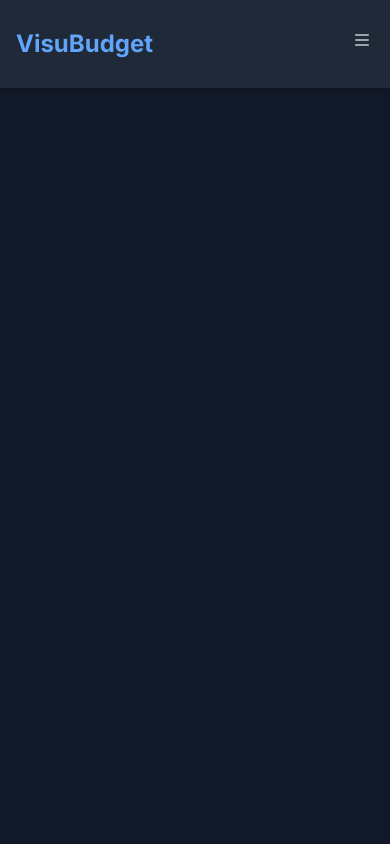
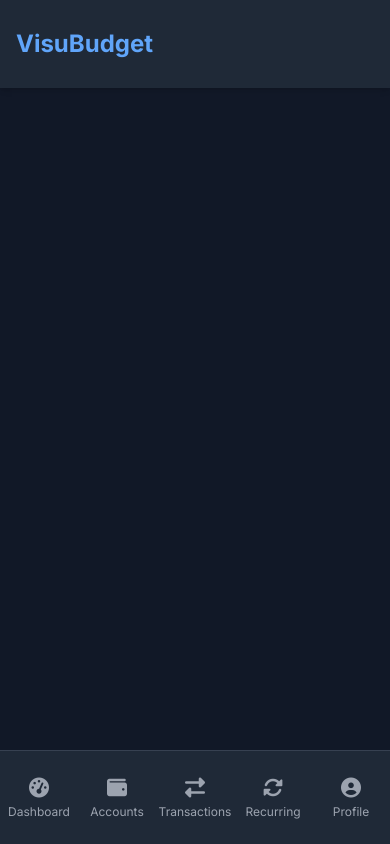
Before and after one commit to Delirious252904/VisuBudget, a PHP site: page /app/views/layout/header.php in a window 390 px wide. Run offline with PHP 8.4, Linux system fonts and the light colour scheme; some libraries are stand-ins or nearby versions.

Commit message:
Update: New Mobile Navigation

```diff
--- a/app/views/layout/header.php
+++ b/app/views/layout/header.php
@@ -13,7 +13,7 @@
     <script src="https://cdn.tailwindcss.com?plugins=forms,typography"></script>
     <script src="https://cdn.jsdelivr.net/npm/chart.js"></script>
 
-    <!-- Google Analytics Script -->
+    <!-- Google Analytics & AdSense Scripts -->
     <script async src="https://www.googletagmanager.com/gtag/js?id=G-0N71LVNHS4"></script>
     <script>
       window.dataLayer = window.dataLayer || [];
@@ -21,19 +21,17 @@
       gtag('js', new Date());
       gtag('config', 'G-0N71LVNHS4');
     </script>
+    <script async src="https://pagead2.googlesyndication.com/pagead/js/adsbygoogle.js?client=ca-pub-3575546389942702" crossorigin="anonymous"></script>
 
-    <!-- Google AdSense Script -->
-    <script async src="https://pagead2.googlesyndication.com/pagead/js/adsbygoogle.js?client=ca-pub-3575546389942702"
-     crossorigin="anonymous"></script>
     <link rel="icon" href="/assets/images/icons/favicon.ico" sizes="any">
     <link rel="icon" href="/assets/images/icons/favicon.svg" type="image/svg+xml">
     <link rel="apple-touch-icon" href="/assets/images/icons/apple-touch-icon.png">
     <link rel="stylesheet" href="/assets/css/style.css">
     <link rel="manifest" href="/site.webmanifest">
 </head>
-<body class="bg-gray-900 text-white">
+<body class="bg-gray-900 text-white pb-20 md:pb-0"> <!-- Padding-bottom for mobile nav -->
 
-    <header class="bg-gray-800 shadow-md sticky top-0 z-50">
+    <header class="bg-gray-800 shadow-md sticky top-0 z-40">
         <nav class="container mx-auto px-4 sm:px-6 py-3">
             <div class="flex items-center justify-between h-16">
                 <!-- Logo -->
@@ -45,46 +43,66 @@
                     </a>
                 </div>
 
-                <!-- Desktop Menu -->
+                <!-- Desktop Menu (No changes here, Logout removed) -->
                 <div class="hidden md:block">
                     <div class="ml-10 flex items-baseline space-x-4">
-                        <a href="/" class="text-gray-300 hover:bg-gray-700 hover:text-white px-3 py-2 rounded-md text-sm font-medium">Dashboard</a>
-                        <a href="/accounts" class="text-gray-300 hover:bg-gray-700 hover:text-white px-3 py-2 rounded-md text-sm font-medium">Accounts</a>
-                        <a href="/transactions" class="text-gray-300 hover:bg-gray-700 hover:text-white px-3 py-2 rounded-md text-sm font-medium">Transactions</a>
+                        <a href="/" class="nav-link text-gray-300 hover:bg-gray-700 hover:text-white px-3 py-2 rounded-md text-sm font-medium">Dashboard</a>
+                        <a href="/accounts" class="nav-link text-gray-300 hover:bg-gray-700 hover:text-white px-3 py-2 rounded-md text-sm font-medium">Accounts</a>
+                        <a href="/transactions" class="nav-link text-gray-300 hover:bg-gray-700 hover:text-white px-3 py-2 rounded-md text-sm font-medium">Transactions</a>
                         <?php if (isset($user) && $user['subscription_tier'] === 'premium'): ?>
-                            <a href="/savings" class="text-gray-300 hover:bg-gray-700 hover:text-white px-3 py-2 rounded-md text-sm font-medium">Savings Goals</a>
+                            <a href="/savings" class="nav-link text-gray-300 hover:bg-gray-700 hover:text-white px-3 py-2 rounded-md text-sm font-medium">Savings Goals</a>
                         <?php endif; ?>
-                        <a href="/recurring" class="text-gray-300 hover:bg-gray-700 hover:text-white px-3 py-2 rounded-md text-sm font-medium">Recurring</a>
-                        <a href="/profile" class="text-gray-300 hover:bg-gray-700 hover:text-white px-3 py-2 rounded-md text-sm font-medium">Profile</a>
-                        <a href="/logout" class="text-gray-300 hover:bg-gray-700 hover:text-white px-3 py-2 rounded-md text-sm font-medium" title="Logout"><i class="fas fa-sign-out-alt"></i></a>
+                        <a href="/recurring" class="nav-link text-gray-300 hover:bg-gray-700 hover:text-white px-3 py-2 rounded-md text-sm font-medium">Recurring</a>
+                        <a href="/profile" class="nav-link text-gray-300 hover:bg-gray-700 hover:text-white px-3 py-2 rounded-md text-sm font-medium">Profile</a>
                     </div>
                 </div>
-
-                <!-- Mobile Menu Button -->
-                <div class="-mr-2 flex md:hidden">
-                    <button id="mobile-menu-button" type="button" class="bg-gray-800 inline-flex items-center justify-center p-2 rounded-md text-gray-400 hover:text-white hover:bg-gray-700 focus:outline-none focus:ring-2 focus:ring-offset-2 focus:ring-offset-gray-800 focus:ring-white" aria-controls="mobile-menu" aria-expanded="false">
-                        <span class="sr-only">Open main menu</span>
-                        <!-- Icon for hamburger menu (changes to 'X' with JS) -->
-                        <i id="mobile-menu-icon" class="fas fa-bars h-6 w-6"></i>
-                    </button>
-                </div>
+                <!-- The old mobile menu button is no longer needed -->
+                <div class="-mr-2 flex md:hidden"></div>
             </div>
         </nav>
-
-        <!-- Mobile Menu, show/hide based on menu state. -->
-        <div class="md:hidden hidden" id="mobile-menu">
-            <div class="px-2 pt-2 pb-3 space-y-1 sm:px-3">
-                <a href="/" class="text-gray-300 hover:bg-gray-700 hover:text-white block px-3 py-2 rounded-md text-base font-medium">Dashboard</a>
-                <a href="/accounts" class="text-gray-300 hover:bg-gray-700 hover:text-white block px-3 py-2 rounded-md text-base font-medium">Accounts</a>
-                <a href="/transactions" class="text-gray-300 hover:bg-gray-700 hover:text-white block px-3 py-2 rounded-md text-base font-medium">Transactions</a>
-                <?php if (isset($user) && $user['subscription_tier'] === 'premium'): ?>
-                    <a href="/savings" class="text-gray-300 hover:bg-gray-700 hover:text-white px-3 py-2 rounded-md text-base font-medium">Savings Goals</a>
-                <?php endif; ?>
-                <a href="/recurring" class="text-gray-300 hover:bg-gray-700 hover:text-white block px-3 py-2 rounded-md text-base font-medium">Recurring</a>
-                <a href="/profile" class="text-gray-300 hover:bg-gray-700 hover:text-white block px-3 py-2 rounded-md text-base font-medium">Profile</a>
-                <a href="/logout" class="text-gray-300 hover:bg-gray-700 hover:text-white block px-3 py-2 rounded-md text-base font-medium">Logout</a>
-            </div>
-        </div>
     </header>
 
+    <!-- NEW: Mobile Bottom Navigation -->
+    <nav class="md:hidden fixed flex align-end justify-center bottom-0 left-0 right-0 bg-gray-800 border-t border-gray-700 flex justify-around py-5 z-50">
+        <a href="/" class="nav-link flex flex-col items-center text-gray-400 hover:text-white w-full py-1">
+            <i class="fas fa-tachometer-alt fa-lg m-3"></i>
+            <span class="text-xs mt-1">Dashboard</span>
+        </a>
+        <a href="/accounts" class="nav-link flex flex-col items-center text-gray-400 hover:text-white w-full py-1">
+            <i class="fas fa-wallet fa-lg m-3"></i>
+            <span class="text-xs mt-1">Accounts</span>
+        </a>
+        <a href="/transactions" class="nav-link flex flex-col items-center text-gray-400 hover:text-white w-full py-1">
+            <i class="fas fa-exchange-alt fa-lg m-3"></i>
+            <span class="text-xs mt-1">Transactions</span>
+        </a>
+        <a href="/recurring" class="nav-link flex flex-col items-center text-gray-400 hover:text-white w-full py-1">
+            <i class="fas fa-sync-alt fa-lg m-3"></i>
+            <span class="text-xs mt-1">Recurring</span>
+        </a>
+        <a href="/profile" class="nav-link flex flex-col items-center text-gray-400 hover:text-white w-full py-1">
+            <i class="fas fa-user-circle fa-lg m-3"></i>
+            <span class="text-xs mt-1">Profile</span>
+        </a>
+    </nav>
+
     <main class="container mx-auto p-4 md:p-6">
+    <script>
+        // Simple script to highlight the active navigation link.
+        document.addEventListener('DOMContentLoaded', function() {
+            const currentPath = window.location.pathname;
+            const navLinks = document.querySelectorAll('.nav-link');
+
+            navLinks.forEach(link => {
+                const linkPath = link.getAttribute('href');
+                // Use startsWith for dashboard ('/') and exact match for others
+                if ((currentPath === '/' && linkPath === '/') || (linkPath !== '/' && currentPath.startsWith(linkPath))) {
+                    // For mobile icon links
+                    link.classList.remove('text-gray-400');
+                    link.classList.add('text-white', 'bg-gray-700', 'rounded-md');
+                    // For desktop text links
+                    link.classList.add('bg-gray-900');
+                }
+            });
+        });
+    </script>
```
Also changed, not shown: app/views/profile/index.php (+13 -7 lines).
